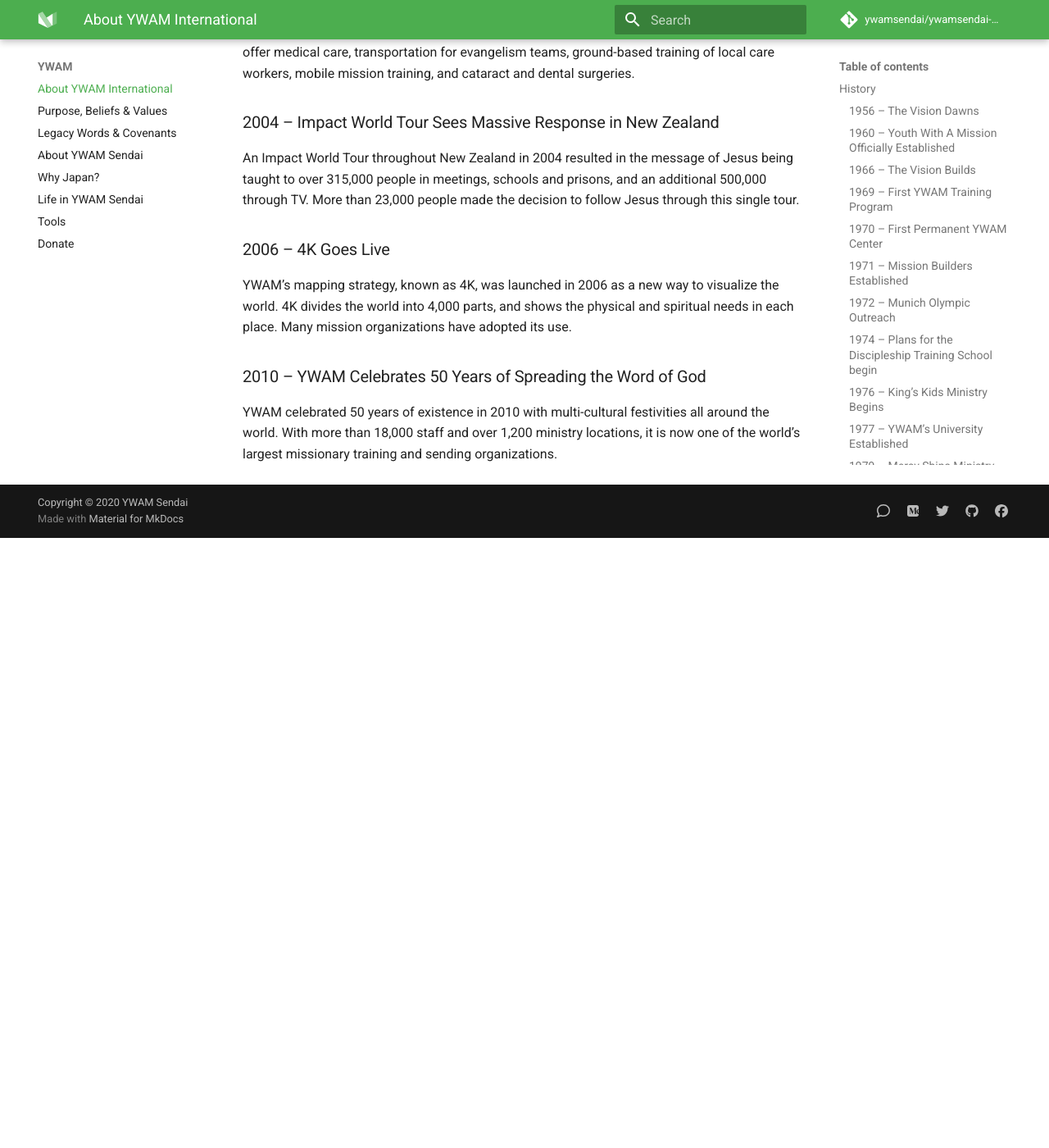
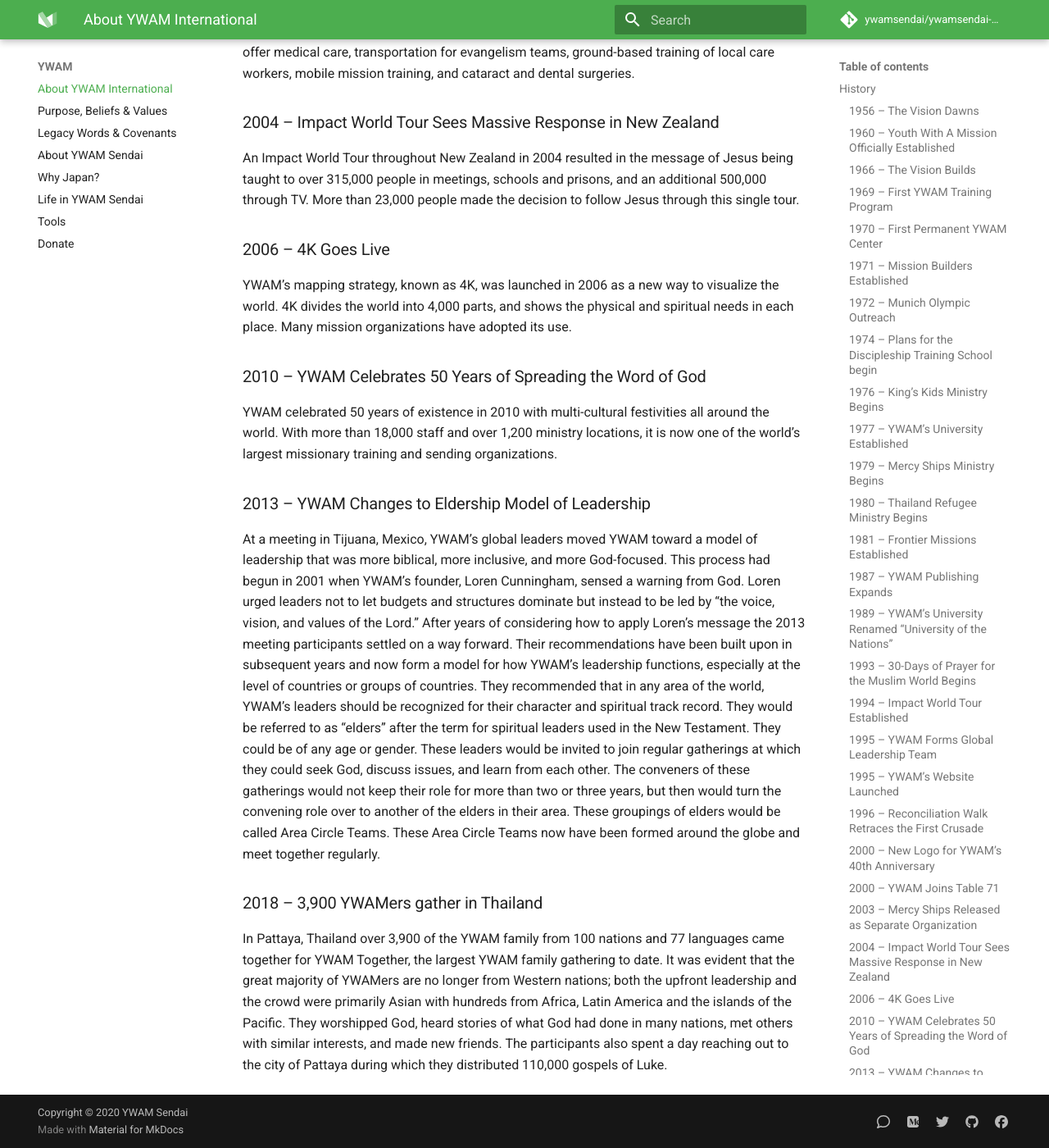
Before and after one commit to ywamsendai/ywamsendai-wiki, an MkDocs documentation site: the page built from docs/ywam/ywam.md, in a window 1280 px wide and 1400 px high, scrolled down 4960 px. Shown: the whole window at 82% size. Built offline with MkDocs 1.6.1 and Material for MkDocs 9.7.7, drawn with Linux system fonts in a browser that asks for light colours; comment, search, counter and statistics services are not loaded; before the commit the page ends 5616 px from its top, so only the background shows below that.

Commit message:
updated ywam history

```diff
--- a/docs/ywam/ywam.md
+++ b/docs/ywam/ywam.md
@@ -113,3 +113,11 @@
 ### 2010 – YWAM Celebrates 50 Years of Spreading the Word of God
 
 YWAM celebrated 50 years of existence in 2010 with multi-cultural festivities all around the world. With more than 18,000 staff and over 1,200 ministry locations, it is now one of the world’s largest missionary training and sending organizations.
+
+### 2013 – YWAM Changes to Eldership Model of Leadership
+
+At a meeting in Tijuana, Mexico, YWAM’s global leaders moved YWAM toward a model of leadership that was more biblical, more inclusive, and more God-focused. This process had begun in 2001 when YWAM’s founder, Loren Cunningham, sensed a warning from God. Loren urged leaders not to let budgets and structures dominate but instead to be led by “the voice, vision, and values of the Lord.” After years of considering how to apply Loren’s message the 2013 meeting participants settled on a way forward. Their recommendations have been built upon in subsequent years and now form a model for how YWAM’s leadership functions, especially at the level of countries or groups of countries. They recommended that in any area of the world, YWAM’s leaders should be recognized for their character and spiritual track record. They would be referred to as “elders” after the term for spiritual leaders used in the New Testament. They could be of any age or gender. These leaders would be invited to join regular gatherings at which they could seek God, discuss issues, and learn from each other. The conveners of these gatherings would not keep their role for more than two or three years, but then would turn the convening role over to another of the elders in their area. These groupings of elders would be called Area Circle Teams. These Area Circle Teams now have been formed around the globe and meet together regularly.
+
+### 2018 – 3,900 YWAMers gather in Thailand
+
+In Pattaya, Thailand over 3,900 of the YWAM family from 100 nations and 77 languages came together for YWAM Together, the largest YWAM family gathering to date. It was evident that the great majority of YWAMers are no longer from Western nations; both the upfront leadership and the crowd were primarily Asian with hundreds from Africa, Latin America and the islands of the Pacific. They worshipped God, heard stories of what God had done in many nations, met others with similar interests, and made new friends. The participants also spent a day reaching out to the city of Pattaya during which they distributed 110,000 gospels of Luke.
```
